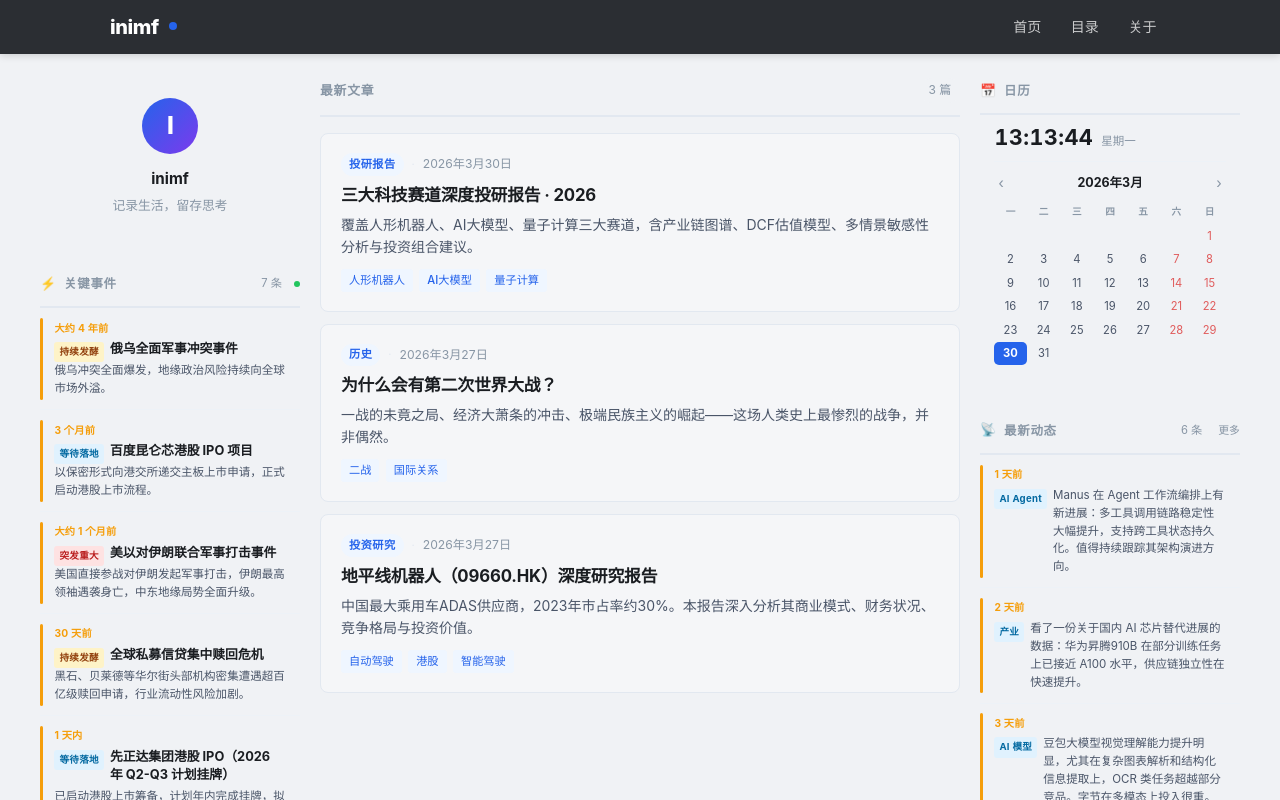
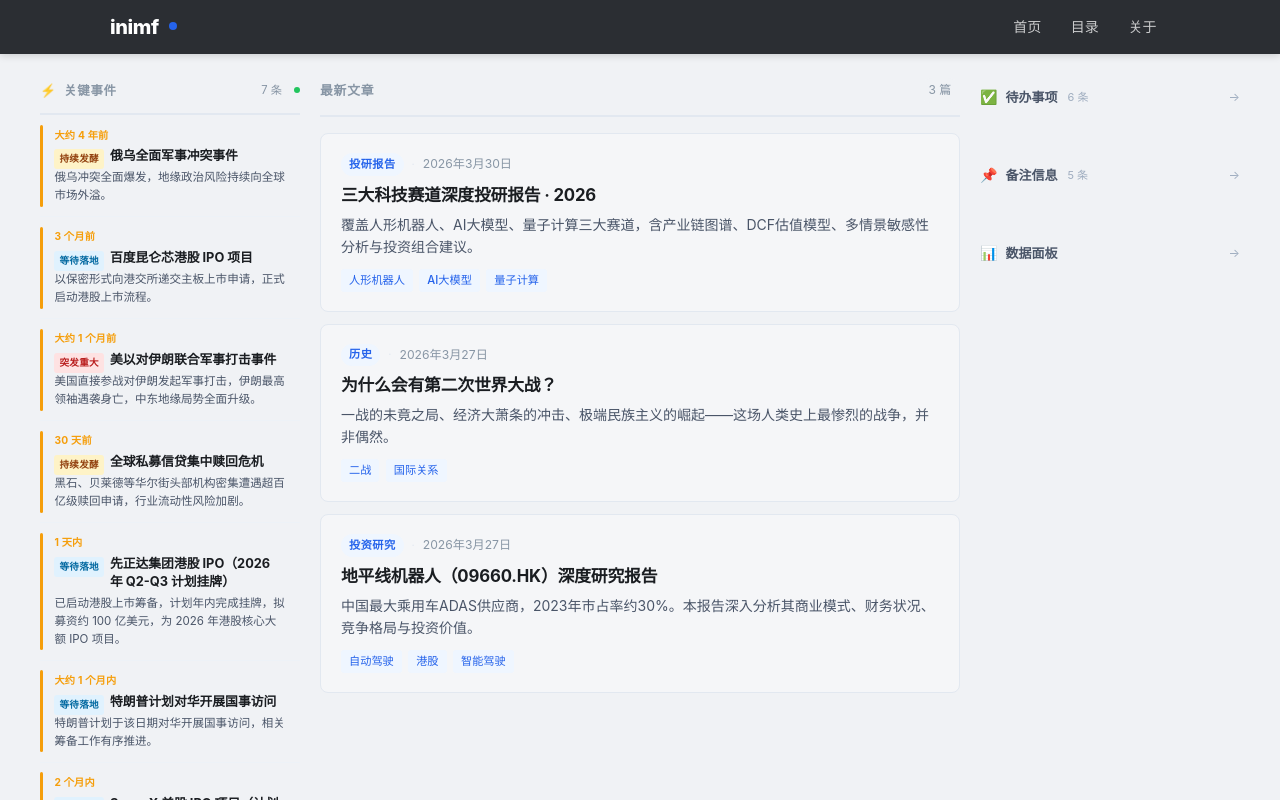
Before and after one commit to web1286/inimf-blog, a Next.js app: page / in a window 1280 px wide. Shown: the top 800 px of the page. Built offline with nearby package versions, Linux system fonts and the light colour scheme.

Commit message:
refactor: remove author/calendar/updates widgets, update events data

```diff
--- a/components/Layout.tsx
+++ b/components/Layout.tsx
@@ -1,12 +1,11 @@
 import Head from 'next/head'
 import Link from 'next/link'
 import { ReactNode, useState, useEffect } from 'react'
-import { formatDistanceToNow, parseISO, format } from 'date-fns'
+import { formatDistanceToNow, parseISO } from 'date-fns'
 import { zhCN } from 'date-fns/locale'
 import { NOTES } from '../data/notes'
 import { TODO_ITEMS } from '../data/todos'
 import { EVENTS } from '../data/events'
-import { UPDATES } from '../data/updates'
 const config = require('../blog.config')
 
 interface Post {
@@ -24,111 +23,15 @@ interface LayoutProps {
   hideSidebar?: boolean
 }
 
-// ===== 日历组件（纯客户端渲染，避免 SSR hydration mismatch）=====
-function CalendarWidget() {
-  const [now, setNow] = useState<Date | null>(null)
-  const [viewYear, setViewYear] = useState<number | null>(null)
-  const [viewMonth, setViewMonth] = useState<number | null>(null)
-
-  useEffect(() => {
-    const tick = () => setNow(new Date())
-    tick()
-    const timer = setInterval(tick, 1000)
-    return () => clearInterval(timer)
-  }, [])
-
-  useEffect(() => {
-    if (now && viewYear === null) {
-      setViewYear(now.getFullYear())
-      setViewMonth(now.getMonth())
-    }
-  }, [now, viewYear])
-
-  if (!now || viewYear === null || viewMonth === null) {
-    return <div className="cal-loading">...</div>
-  }
-
-  const today = now
-  const todayY = today.getFullYear()
-  const todayM = today.getMonth()
-  const todayD = today.getDate()
-
-  // 当前视图月份的日历
-  const firstDay = new Date(viewYear, viewMonth, 1).getDay() // 0=Sun
-  const daysInMonth = new Date(viewYear, viewMonth + 1, 0).getDate()
-  // 调整为周一起始
-  const startOffset = (firstDay + 6) % 7
-
-  const cells: (number | null)[] = Array(startOffset).fill(null)
-  for (let d = 1; d <= daysInMonth; d++) cells.push(d)
-  // 补齐到整行
-  while (cells.length % 7 !== 0) cells.push(null)
-
-  const prevMonth = () => {
-    if (viewMonth === 0) { setViewYear(viewYear - 1); setViewMonth(11) }
-    else setViewMonth(viewMonth - 1)
-  }
-  const nextMonth = () => {
-    if (viewMonth === 11) { setViewYear(viewYear + 1); setViewMonth(0) }
-    else setViewMonth(viewMonth + 1)
-  }
-
-  const timeStr = format(now, 'HH:mm:ss')
-  const weekStr = format(now, 'EEEE', { locale: zhCN })
-  const isCurrentMonth = viewYear === todayY && viewMonth === todayM
-
-  return (
-    <div className="cal-widget">
-      {/* 实时时钟 */}
-      <div className="cal-clock">
-        <span className="cal-clock-time">{timeStr}</span>
-        <span className="cal-clock-week">{weekStr}</span>
-      </div>
-
-      {/* 月历头部 */}
-      <div className="cal-header">
-        <button className="cal-nav-btn" onClick={prevMonth}>‹</button>
-        <span className="cal-month-label">
-          {viewYear}年{viewMonth + 1}月
-        </span>
-        <button className="cal-nav-btn" onClick={nextMonth}>›</button>
-      </div>
-
-      {/* 星期行 */}
-      <div className="cal-grid">
-        {['一','二','三','四','五','六','日'].map(w => (
-          <div key={w} className="cal-weekday">{w}</div>
-        ))}
-        {cells.map((d, i) => {
-          const isToday = isCurrentMonth && d === todayD
-          const isWeekend = (i % 7) >= 5
-          return (
-            <div
-              key={i}
-              className={`cal-day${d === null ? ' cal-day-empty' : ''}${isToday ? ' cal-day-today' : ''}${isWeekend && d !== null ? ' cal-day-weekend' : ''}`}
-            >
-              {d}
-            </div>
-          )
-        })}
-      </div>
-    </div>
-  )
-}
-
 export default function Layout({ children, title, description, posts = [], hideSidebar }: LayoutProps) {
   const pageTitle = title ? `${title} - ${config.title}` : config.title
   const pageDesc = description || config.description
-  const avatarLetter = (config.author || 'I').charAt(0).toUpperCase()
 
   // 关键事件：按时间线正序（过去→现在→未来）
   const displayEvents = [...EVENTS].sort((a, b) => a.datetime.localeCompare(b.datetime))
 
-  // 右侧最新动态：最新5条
   const [mounted, setMounted] = useState(false)
   useEffect(() => { setMounted(true) }, [])
-
-  const displayUpdates = UPDATES.slice(0, 5)
 
   return (
     <>
@@ -165,15 +68,6 @@ export default function Layout({ children, title, description, posts = [], hideS
         {/* ===== 左侧边栏 ===== */}
         {!hideSidebar && (
           <aside className="site-sidebar">
-
-            {/* 作者卡片 */}
-            <div className="sidebar-card">
-              <div className="author-card">
-                <div className="author-avatar">{avatarLetter}</div>
-                <div className="author-name">{config.author}</div>
-                <div className="author-bio">{config.description}</div>
-              </div>
-            </div>
 
             {/* 关键事件（左侧，Bloomberg live blog 风格）*/}
             <div className="sidebar-card">
@@ -260,45 +154,7 @@ export default function Layout({ children, title, description, posts = [], hideS
         {!hideSidebar && (
           <aside className="site-right-rail">
 
-            {/* ① 日历模块 — sidebar-card 风格，与左侧作者卡片对称 */}
-            <div className="sidebar-card">
-              <div className="sidebar-card-header">
-                <span className="sidebar-card-icon" style={{fontSize: '0.8rem'}}>📅</span>
-                <span className="sidebar-card-title">日历</span>
-              </div>
-              <CalendarWidget />
-            </div>
-
-            {/* ② 最新动态 — 与关键事件完全统一的 ev-item 风格 */}
-            <div className="sidebar-card">
-              <div className="sidebar-card-header">
-                <span className="sidebar-card-icon" style={{fontSize: '0.8rem'}}>📡</span>
-                <span className="sidebar-card-title">最新动态</span>
-                <span className="rail-count-num" style={{marginLeft: 'auto', fontSize: '0.7rem', color: 'var(--color-text-muted)'}}>{UPDATES.length} 条</span>
-                <Link href="/updates" style={{marginLeft: '8px', fontSize: '0.68rem', color: 'var(--color-text-muted)', textDecoration: 'none'}}>更多</Link>
-              </div>
-              <ul className="ev-list">
-                {displayUpdates.map((item, i) => {
-                  const relTime = mounted
-                    ? formatDistanceToNow(new Date(item.date), { addSuffix: true, locale: zhCN })
-                    : ''
-                  const snippet = item.text.length > 100 ? item.text.slice(0, 100) + '…' : item.text
-                  return (
-                    <li key={i} className="ev-item">
-                      <div className="ev-time">{relTime}</div>
-                      <div style={{display: 'flex', alignItems: 'flex-start', gap: '6px', flexWrap: 'wrap'}}>
-                        {item.tags && item.tags[0] && (
-                          <span className="ev-status-tag ev-status-pending">{item.tags[0]}</span>
-                        )}
-                        <div className="ev-content" style={{flex: 1, minWidth: 0}}>{snippet}</div>
-                      </div>
-                    </li>
-                  )
-                })}
-              </ul>
-            </div>
-
-            {/* ③ 待办事项入口 */}
+            {/* ① 待办事项入口 */}
             <div className="sidebar-card">
               <Link href="/todos" style={{ textDecoration: 'none', display: 'block' }}>
                 <div style={{
```
